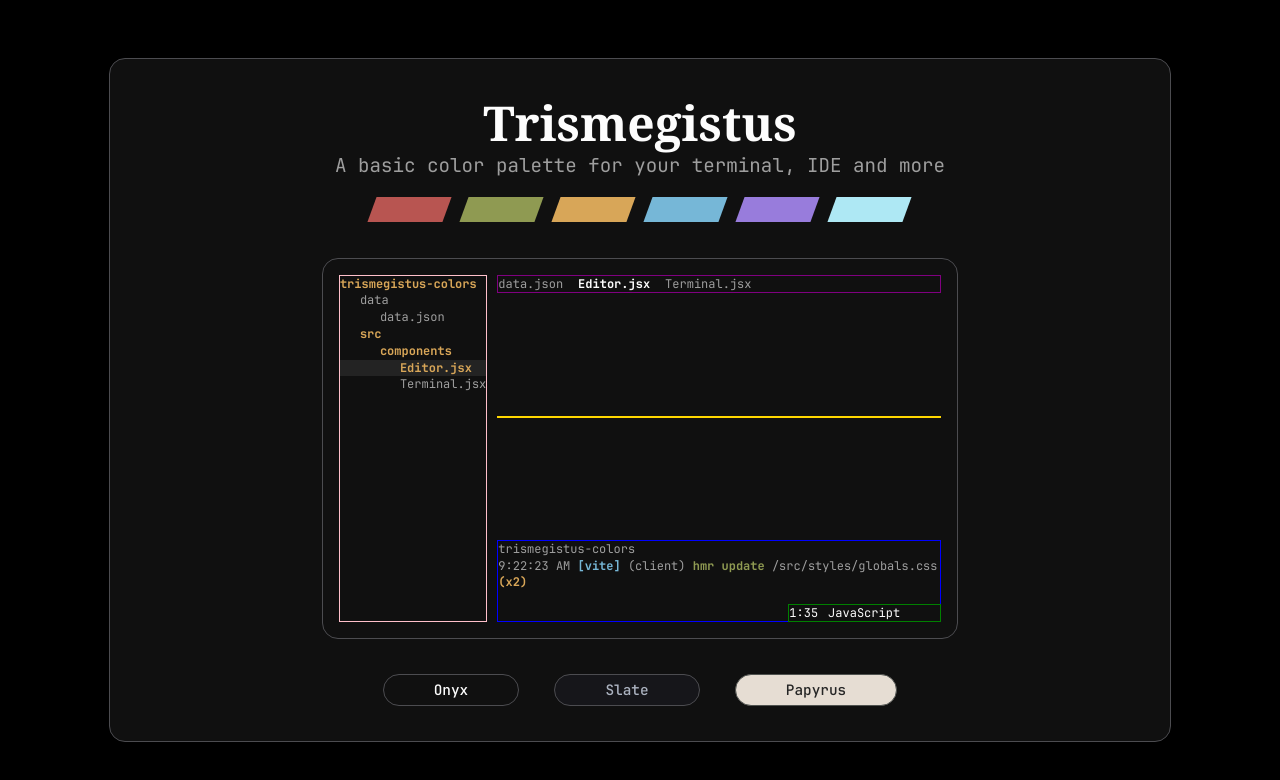
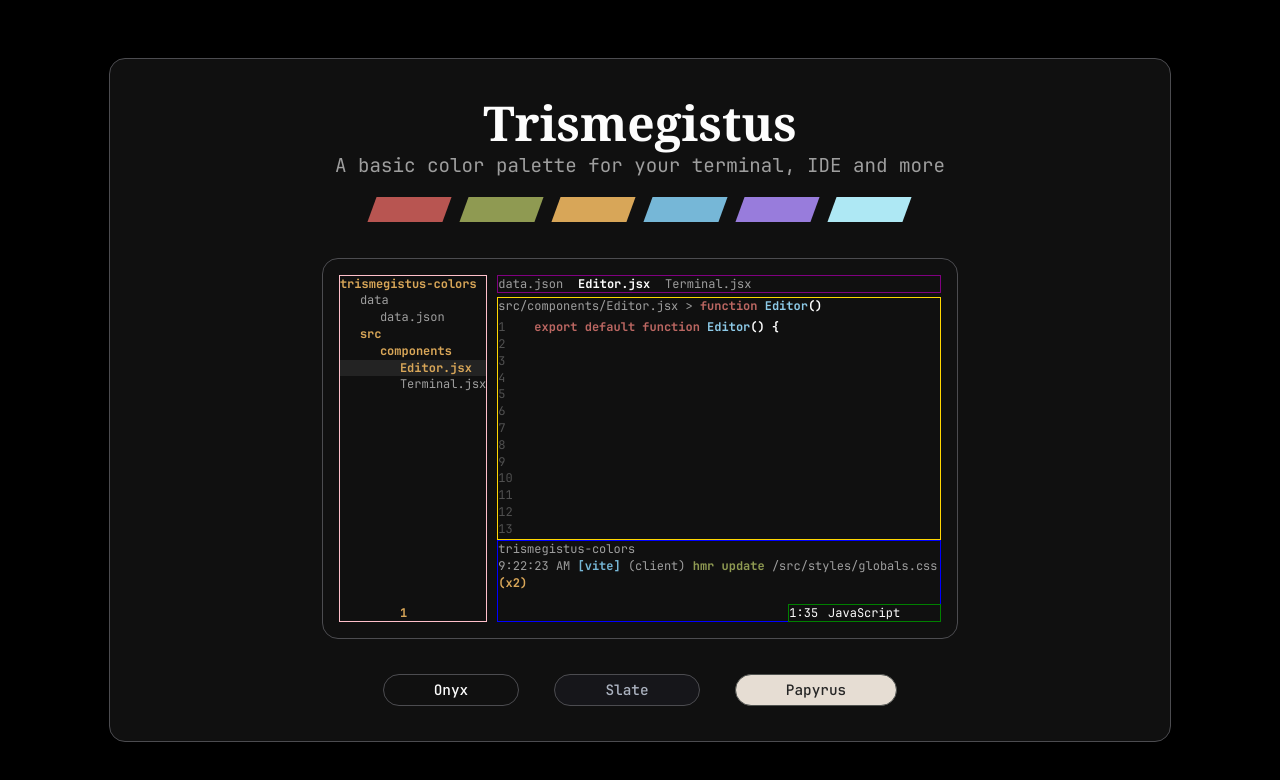
Before and after one commit to JonahKF/trismegistus-colors, a React (Vite) app: page / in a window 1280 px wide. Shown: the top 780 px of the page. Built offline with nearby package versions, Linux system fonts and the light colour scheme; a web font is replaced by a local one.

Commit message:
added styling for code block, bottom left icons

```diff
--- a/src/components/Editor.jsx
+++ b/src/components/Editor.jsx
@@ -23,6 +23,30 @@
         <div className="gray indent-3">
           <i className="nf nf-fa-react"></i> Terminal.jsx
         </div>
+
+        <div className="bottom-left-icons">
+          <span className="yellow">
+            <i className="nf nf-fa-folder_tree"></i>
+          </span>
+          <span>
+            <i className="nf nf-oct-git_branch"></i>
+          </span>
+          <span>
+            <i className="nf nf-md-file_tree"></i>
+          </span>
+          <span>
+            <i className="nf nf-oct-people"></i>
+          </span>
+          <span>
+            <i className="nf nf-fa-magnifying_glass"></i>
+          </span>
+          <span>
+            <i className="nf nf-md-lightning_bolt_outline"></i>
+          </span>
+          <span className="yellow">
+            <i className="nf nf-cod-warning"></i> 1
+          </span>
+        </div>
       </div>
 
       <div className="body">
@@ -41,9 +65,40 @@
         </div>
 
         <div className="code">
-          <div className="code-top"></div>
+          <div className="code-top gray">
+            <span>
+              src/components/Editor.jsx &gt;{" "}
+              <span className="light-red">function</span>{" "}
+              <span className="light-blue">Editor</span>
+              <span className="white">()</span>
+            </span>
+          </div>
 
-          <div className="code-body"></div>
+          <div className="code-body text-subdued-bg">
+            <div>
+              1 &nbsp;&nbsp;{" "}
+              <span className="light-red">export default function</span>{" "}
+              <span className="light-blue">Editor</span>
+              <span className="white">()</span>{" "}
+              <span className="white">&#123;</span>
+            </div>
+            <div>2</div>
+            <div>3</div>
+            <div>4</div>
+            <div>5</div>
+            <div>6</div>
+            <div>7</div>
+            <div>8</div>
+            <div>9</div>
+            <div>10</div>
+            <div>11</div>
+            <div>12</div>
+            <div>13</div>
+            <div>14</div>
+            <div>15</div>
+            <div>16</div>
+            <div>17</div>
+          </div>
         </div>
 
         <div className="editor-terminal">
@@ -59,6 +114,7 @@
           {/* <div className="white">|</div>*/}
         </div>
       </div>
+
       <div className="bottom-right-icons">
         <span>1:35</span>
         <span>JavaScript</span>
--- a/src/styles/globals.css
+++ b/src/styles/globals.css
@@ -106,6 +106,8 @@
     --outline: #4c4c50;
     --text-color: #ffffff;
     --text-subdued: #9e9e9e;
+    --text-subdued-bg: #505050;
+
     --black: #313131;
     --red: #b85551;
     --green: #8f9a52;
@@ -372,6 +374,11 @@
     white-space: nowrap;
     overflow: hidden;
 
+    .text-subdued-bg {
+        color: var(--text-subdued-bg);
+        font-weight: 400;
+    }
+
     .gray {
         color: var(--text-subdued);
         font-weight: 400;
@@ -397,6 +404,11 @@
         font-weight: bold;
     }
 
+    .light-red {
+        color: var(--light-red);
+        font-weight: bold;
+    }
+
     .magenta {
         color: var(--magenta);
         font-weight: bold;
@@ -404,6 +416,11 @@
 
     .blue {
         color: var(--blue);
+        font-weight: bold;
+    }
+
+    .light-blue {
+        color: var(--light-blue);
         font-weight: bold;
     }
 
@@ -433,12 +450,18 @@
         .indent-3 {
             padding-left: 60px;
         }
+
+        > .bottom-left-icons {
+            margin-top: auto;
+            display: flex;
+            gap: 10px;
+        }
     }
 
     > .body {
         display: flex;
         flex-direction: column;
-        justify-content: space-between;
+        overflow: hidden;
 
         > .tabs {
             border: 1px solid purple;
@@ -450,6 +473,19 @@
 
         > .code {
             border: 1px solid gold;
+
+            margin-top: 4px;
+            /*max-height: 250px;*/
+            overflow: hidden;
+
+            > .code-top {
+                margin-bottom: 4px;
+            }
+
+            > .code-body {
+                > * {
+                }
+            }
         }
 
         > .editor-terminal {
@@ -457,6 +493,7 @@
 
             padding-bottom: 30px;
             white-space: wrap;
+            margin-top: auto;
         }
     }
 
```
